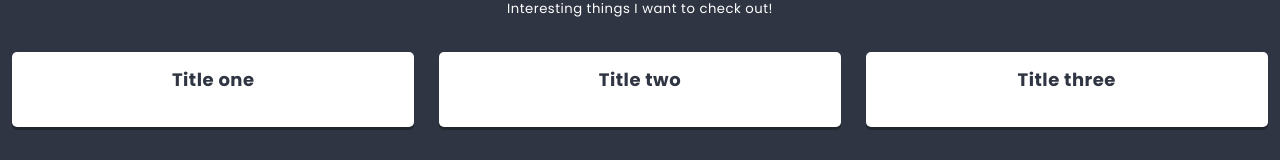
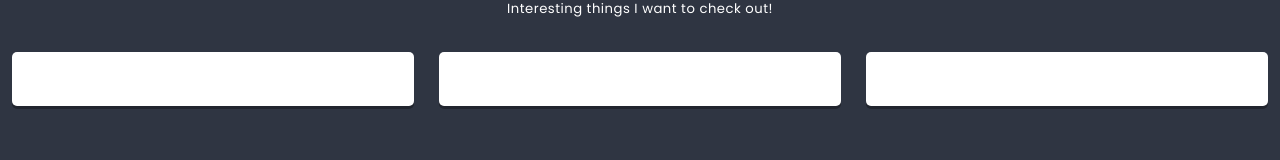
Before and after one commit to wallzack/react_app, a React app: page / in a window 1280 px wide. Shown: the part 380-540 px from the top of the page. Built offline with nearby package versions, Linux system fonts and the light colour scheme.

Commit message:
12.5 initial state bug: no titleText from dataStore.js visible

```diff
--- a/src/components/List/List.js
+++ b/src/components/List/List.js
@@ -3,13 +3,18 @@ import styles from './List.scss';
 import Hero from '../Hero/Hero.js';
 import Column from '../Column/Column.js';
 import PropTypes from 'prop-types';
-import {settings} from '../../data/dataStore';
+import { settings } from '../../data/dataStore';
 import ReactHtmlParser from 'react-html-parser'; //wymagana instalacja pakietu react-html-parser
 
 class List extends React.Component {
+  state = {
+    columns: this.props.columns || [],
+  }
+
   static propTypes = {
     title: PropTypes.node.isRequired,
     titleColumn: PropTypes.node,
+    imageURL: PropTypes.string,
     description: PropTypes.node,
     columns: PropTypes.array,
   };
@@ -26,9 +31,9 @@ class List extends React.Component {
           {ReactHtmlParser(this.props.description)}
         </div>
         <div className={styles.columns}>
-          <Column titleColumn={'Title one'} />
-          <Column titleColumn={'Title two'} />
-          <Column titleColumn={'Title three'} />
+          {this.state.columns.map(({key, ...columnProps}) => (
+            <Column key={key} {...columnProps} />
+          ))}
         </div>
       </section>
     )
```
